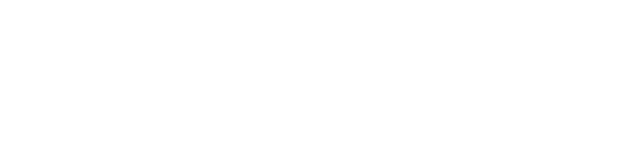
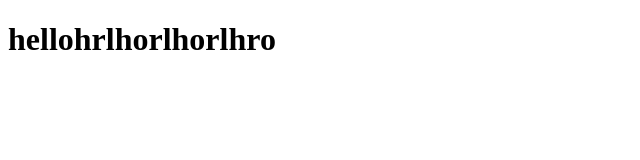
Before and after one commit to Taizong4848/Taizong4848.github.io, a plain HTML site: page index.html in a window 1280 px wide. Shown: the whole page, without its empty margins (0-640 px from the left). Drawn offline with Linux system fonts and the light colour scheme.

Commit message:
Please enter the commit message for your changes. Lines starting

```diff
--- a/index.html
+++ b/index.html
@@ -6,6 +6,6 @@
 	<title>hiiiii i added this</title>
 </head>
 <body>
-
+<h1>hellohrlhorlhorlhro</h1>
 </body>
 </html>
```
